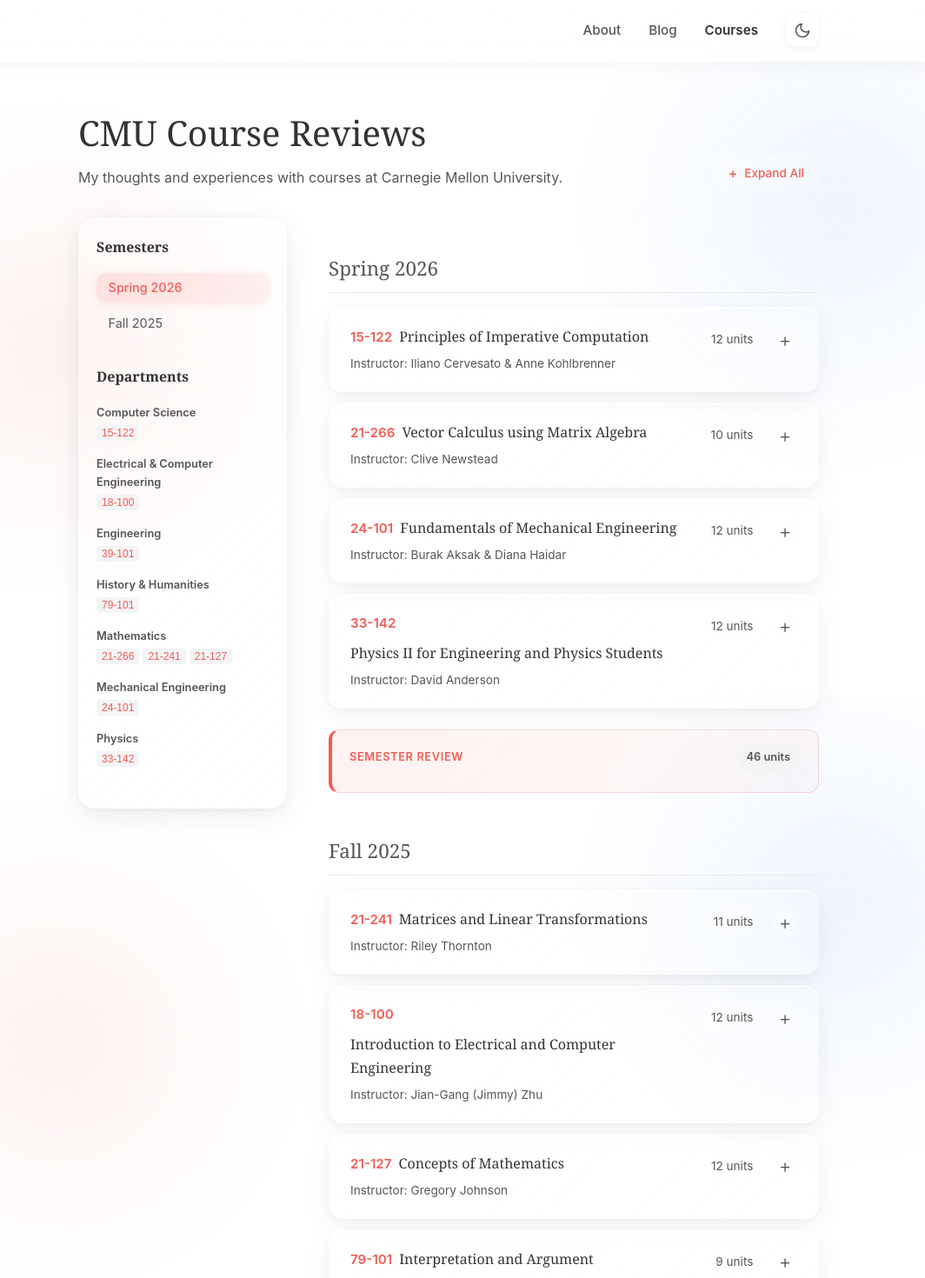
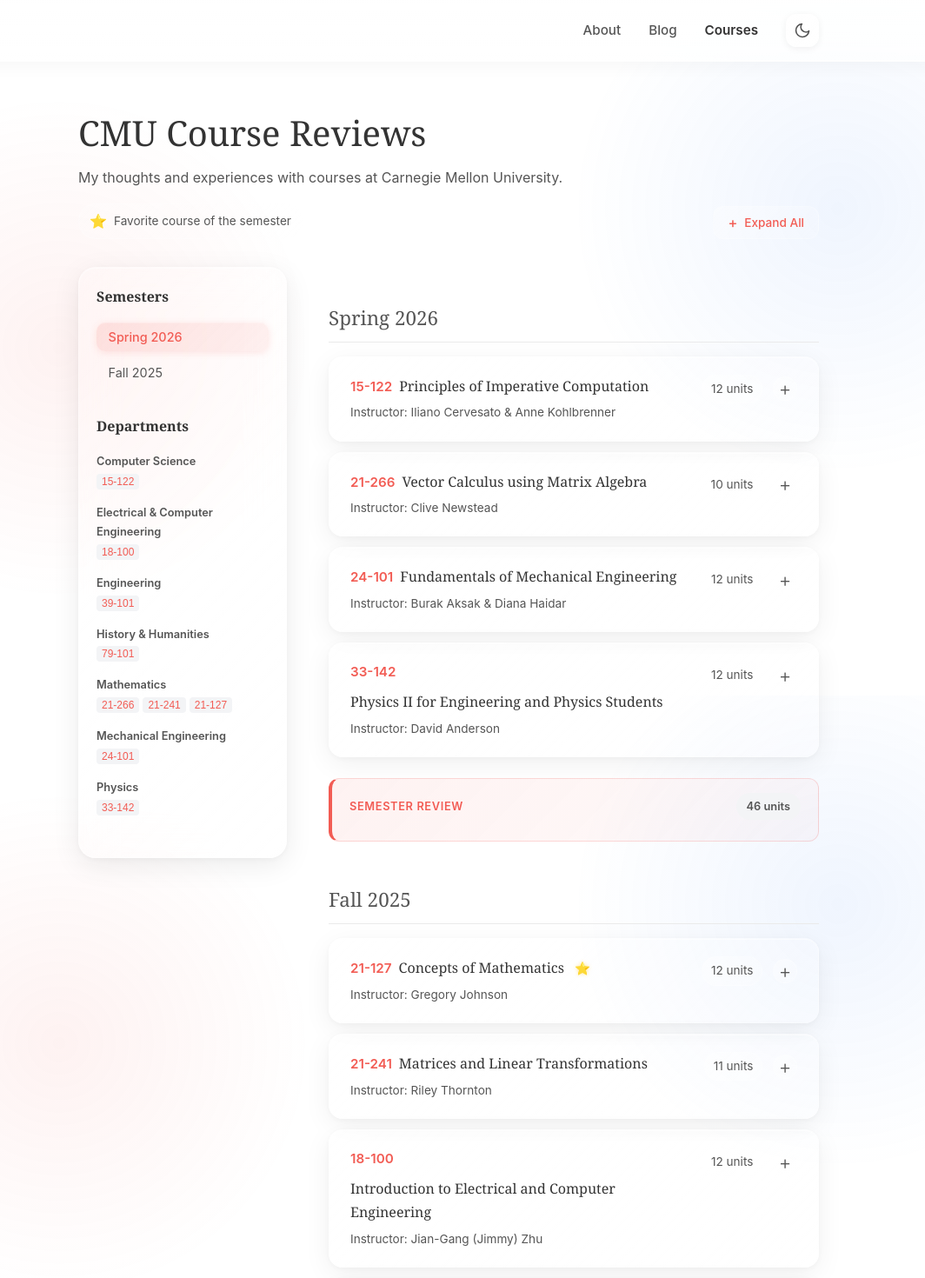
Before and after one commit to darrenpintoo/darrenpintoo.github.io, a React (Vite) app: page /courses in a window 1280 px wide. Shown: the top 1470 px of the page at 87% size, without its empty margins (124-1188 px from the left). Built offline with nearby package versions, Linux system fonts and the light colour scheme.

Commit message:
added best course of semester

```diff
--- a/src/index.css
+++ b/src/index.css
@@ -641,6 +641,66 @@
   font-size: 1rem;
   color: var(--text-primary);
   transition: color 0.3s;
+}
+
+/* Course Legend */
+.course-legend {
+  margin-top: 1rem;
+  display: flex;
+  flex-wrap: wrap;
+  gap: 1rem;
+}
+
+.legend-item {
+  display: inline-flex;
+  align-items: center;
+  gap: 0.5rem;
+  font-size: 0.85rem;
+  color: var(--text-secondary);
+  padding: 0.35rem 0.75rem;
+  background: linear-gradient(135deg,
+      rgba(255, 255, 255, 0.25) 0%,
+      rgba(255, 255, 255, 0.1) 100%);
+  border: 1px solid rgba(255, 255, 255, 0.2);
+  border-radius: 20px;
+  backdrop-filter: blur(10px);
+  -webkit-backdrop-filter: blur(10px);
+}
+
+[data-theme="dark"] .legend-item {
+  background: linear-gradient(135deg,
+      rgba(255, 255, 255, 0.08) 0%,
+      rgba(255, 255, 255, 0.02) 100%);
+  border-color: rgba(255, 255, 255, 0.08);
+}
+
+.legend-icon {
+  font-size: 1rem;
+}
+
+.legend-text {
+  font-family: var(--font-sans);
+}
+
+/* Favorite Course Star */
+.course-favorite {
+  font-size: 0.9rem;
+  margin-left: 0.25rem;
+  display: inline-flex;
+  align-items: center;
+  animation: starPulse 2s ease-in-out infinite;
+}
+
+@keyframes starPulse {
+
+  0%,
+  100% {
+    filter: drop-shadow(0 0 2px rgba(255, 193, 7, 0.4));
+  }
+
+  50% {
+    filter: drop-shadow(0 0 6px rgba(255, 193, 7, 0.7));
+  }
 }
 
 .course-instructor {
--- a/src/pages/CourseReviews.jsx
+++ b/src/pages/CourseReviews.jsx
@@ -79,7 +79,8 @@
                 units: "12",
                 hoursPerWeek: "12-15",
                 difficulty: "Hard",
-                description: `To be completed`
+                description: `To be completed`,
+                favorite: true
             },
             {
                 code: "79-101",
@@ -212,6 +213,12 @@
                         <p className="subtitle" style={{ marginBottom: 0 }}>
                             My thoughts and experiences with courses at Carnegie Mellon University.
                         </p>
+                        <div className="course-legend">
+                            <span className="legend-item">
+                                <span className="legend-icon">⭐</span>
+                                <span className="legend-text">Favorite course of the semester</span>
+                            </span>
+                        </div>
                     </div>
                     <button onClick={toggleAll} className="text-action-btn">
                         {isAllExpanded ? (
@@ -336,7 +343,7 @@
         >
             <h2 className="semester-title">{semester.semester}</h2>
             <div className={`course-list ${isVisible ? 'visible' : ''}`}>
-                {semester.items.map((course, index) => (
+                {[...semester.items].sort((a, b) => (b.favorite ? 1 : 0) - (a.favorite ? 1 : 0)).map((course, index) => (
                     <FadeIn key={course.code} delay={index < 8 ? index * 0.05 : 0} visible={isVisible}>
                         <div
                             id={course.code}
@@ -352,6 +359,7 @@
                                     <div className="course-title-row">
                                         <span className="course-code">{course.code}</span>
                                         <span className="course-name">{course.name}</span>
+                                        {course.favorite && <span className="course-favorite" title="Favorite course of the semester">⭐</span>}
                                     </div>
                                     <div className="course-instructor">
                                         Instructor: {course.instructor}
```
